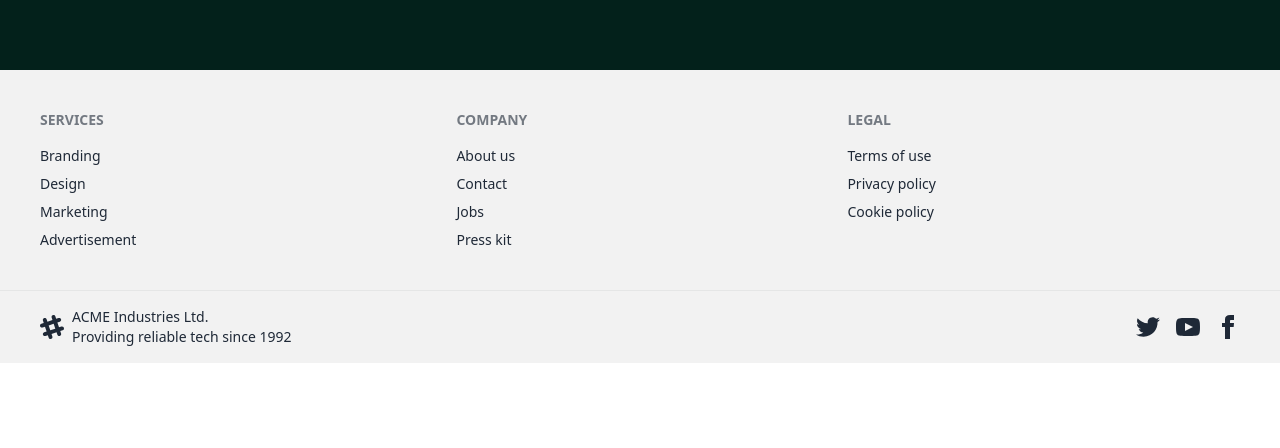
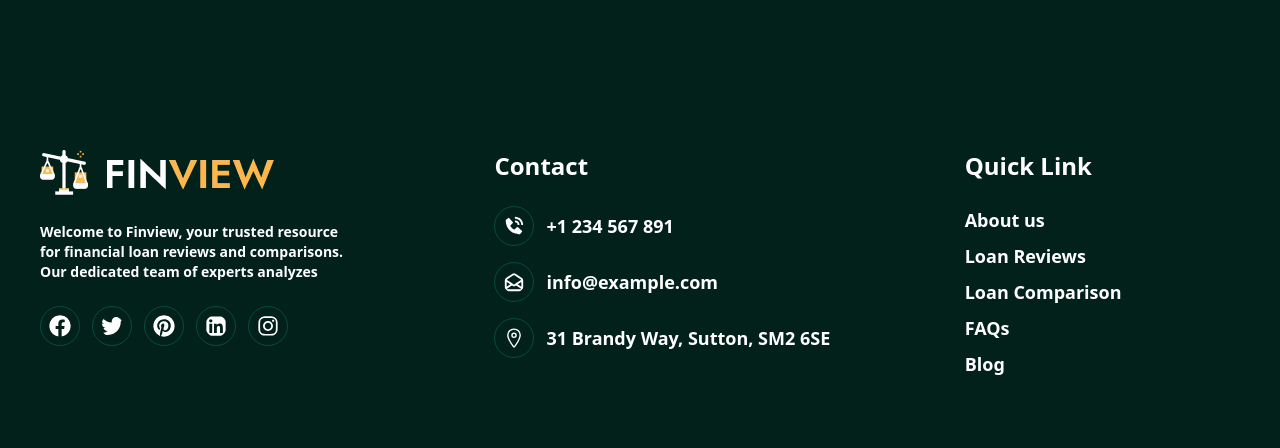
Before and after one commit to Rashedul-Hoque-Rashed/get-loan-client, a React (Vite) app: page / in a window 1280 px wide. Shown: the part 504-952 px from the top of the page. Before the commit the page ends 867 px from the top, so only its background shows below. Built offline with nearby package versions, Linux system fonts and the light colour scheme.

Commit message:
added footer

```diff
--- a/src/Shared/Footer.jsx
+++ b/src/Shared/Footer.jsx
@@ -1,40 +1,61 @@
+import logo from "../assets/images/logo.webp"
+import { FaFacebook, FaInstagram, FaLinkedin, FaPinterest, FaTwitter } from "react-icons/fa";
+import { BiSolidPhoneCall } from "react-icons/bi";
+import { HiOutlineMailOpen } from "react-icons/hi";
+import { IoLocationOutline } from "react-icons/io5";
+import { Link } from "react-router-dom";
+
+
 
 
 const Footer = () => {
   return (
-        <div>
-            <footer className="footer p-10 bg-base-200 text-base-content">
+    <div className="bg-[#03211b]">
+      <footer className="footer py-20 px-10">
         <nav>
-    <header className="footer-title">Services</header>
-    <a className="link link-hover">Branding</a>
-    <a className="link link-hover">Design</a>
-    <a className="link link-hover">Marketing</a>
-    <a className="link link-hover">Advertisement</a>
+          <img src={logo} alt="" />
+          <p className="text-white max-w-xs font-semibold my-4">Welcome to Finview, your trusted resource for financial loan reviews and comparisons. Our dedicated team of experts analyzes</p>
+          <div className="flex items-center gap-3">
+            <FaFacebook className="w-10 h-10 text-white p-2 rounded-full border border-[#074c3e] hover:bg-[#074c3e]" />
+            <FaTwitter className="w-10 h-10 text-white p-2 rounded-full border border-[#074c3e] hover:bg-[#074c3e]" />
+            <FaPinterest className="w-10 h-10 text-white p-2 rounded-full border border-[#074c3e] hover:bg-[#074c3e]" />
+            <FaLinkedin className="w-10 h-10 text-white p-2 rounded-full border border-[#074c3e] hover:bg-[#074c3e]" />
+            <FaInstagram className="w-10 h-10 text-white p-2 rounded-full border border-[#074c3e] hover:bg-[#074c3e]" />
+          </div>
         </nav>
         <nav>
-    <header className="footer-title">Company</header>
-    <a className="link link-hover">About us</a>
-    <a className="link link-hover">Contact</a>
-    <a className="link link-hover">Jobs</a>
-    <a className="link link-hover">Press kit</a>
+          <header className="text-2xl font-bold text-white mb-4">Contact</header>
+          <div className="flex items-center gap-3">
+            <BiSolidPhoneCall className="w-10 h-10 text-white p-2 rounded-full border border-[#074c3e] hover:bg-[#074c3e]" />
+            <h4 className="text-white cursor-pointer text-lg font-semibold hover:text-[#fcb650]">+1 234 567 891</h4>
+          </div>
+          <div className="flex items-center gap-3 my-2">
+            <HiOutlineMailOpen className="w-10 h-10 text-white p-2 rounded-full border border-[#074c3e] hover:bg-[#074c3e]" />
+            <h4 className="text-white cursor-pointer text-lg font-semibold hover:text-[#fcb650]">info@example.com</h4>
+          </div>
+          <div className="flex items-center gap-3">
+            <IoLocationOutline className="w-10 h-10 text-white p-2 rounded-full border border-[#074c3e] hover:bg-[#074c3e]" />
+            <h4 className="text-white cursor-pointer text-lg font-semibold hover:text-[#fcb650]">31 Brandy Way, Sutton, SM2 6SE</h4>
+          </div>
         </nav>
         <nav>
-    <header className="footer-title">Legal</header>
-    <a className="link link-hover">Terms of use</a>
-    <a className="link link-hover">Privacy policy</a>
-    <a className="link link-hover">Cookie policy</a>
+          <header className="text-2xl font-bold text-white mb-4">Quick Link</header>
+          <Link to='/about' className="text-white cursor-pointer text-lg font-semibold hover:text-[#fcb650]">About us</Link>
+          <Link to='/loanReviews' className="text-white cursor-pointer text-lg font-semibold hover:text-[#fcb650]">Loan Reviews</Link>
+          <Link to='/loanComparison' className="text-white cursor-pointer text-lg font-semibold hover:text-[#fcb650]">Loan Comparison</Link>
+          <Link to='/faq' className="text-white cursor-pointer text-lg font-semibold hover:text-[#fcb650]">FAQs</Link>
+          <Link to='/blog' className="text-white cursor-pointer text-lg font-semibold hover:text-[#fcb650]">Blog</Link>
         </nav>
       </footer>
-<footer className="footer px-10 py-4 border-t bg-base-200 text-base-content border-base-300">
+      <footer className="flex px-10 py-4 border-t border-[#ffffff1e] items-center flex-col-reverse md:flex-row justify-between gap-6">
         <aside className="items-center grid-flow-col">
-    <svg width="24" height="24" viewBox="0 0 24 24" xmlns="http://www.w3.org/2000/svg" fillRule="evenodd" clipRule="evenodd" className="fill-current"><path d="M22.672 15.226l-2.432.811.841 2.515c.33 1.019-.209 2.127-1.23 2.456-1.15.325-2.148-.321-2.463-1.226l-.84-2.518-5.013 1.677.84 2.517c.391 1.203-.434 2.542-1.831 2.542-.88 0-1.601-.564-1.86-1.314l-.842-2.516-2.431.809c-1.135.328-2.145-.317-2.463-1.229-.329-1.018.211-2.127 1.231-2.456l2.432-.809-1.621-4.823-2.432.808c-1.355.384-2.558-.59-2.558-1.839 0-.817.509-1.582 1.327-1.846l2.433-.809-.842-2.515c-.33-1.02.211-2.129 1.232-2.458 1.02-.329 2.13.209 2.461 1.229l.842 2.515 5.011-1.677-.839-2.517c-.403-1.238.484-2.553 1.843-2.553.819 0 1.585.509 1.85 1.326l.841 2.517 2.431-.81c1.02-.33 2.131.211 2.461 1.229.332 1.018-.21 2.126-1.23 2.456l-2.433.809 1.622 4.823 2.433-.809c1.242-.401 2.557.484 2.557 1.838 0 .819-.51 1.583-1.328 1.847m-8.992-6.428l-5.01 1.675 1.619 4.828 5.011-1.674-1.62-4.829z"></path></svg>
-    <p>ACME Industries Ltd. <br/>Providing reliable tech since 1992</p>
+          <p className="text-white font-semibold">Copyright © {new Date().getFullYear()} <span className="text-[#fcb650]">FINVIEW</span>. Designed By  <span className="text-[#fcb650]">Rashedul Hoque</span></p>
         </aside>
         <nav className="md:place-self-center md:justify-self-end">
-    <div className="grid grid-flow-col gap-4">
-      <a><svg xmlns="http://www.w3.org/2000/svg" width="24" height="24" viewBox="0 0 24 24" className="fill-current"><path d="M24 4.557c-.883.392-1.832.656-2.828.775 1.017-.609 1.798-1.574 2.165-2.724-.951.564-2.005.974-3.127 1.195-.897-.957-2.178-1.555-3.594-1.555-3.179 0-5.515 2.966-4.797 6.045-4.091-.205-7.719-2.165-10.148-5.144-1.29 2.213-.669 5.108 1.523 6.574-.806-.026-1.566-.247-2.229-.616-.054 2.281 1.581 4.415 3.949 4.89-.693.188-1.452.232-2.224.084.626 1.956 2.444 3.379 4.6 3.419-2.07 1.623-4.678 2.348-7.29 2.04 2.179 1.397 4.768 2.212 7.548 2.212 9.142 0 14.307-7.721 13.995-14.646.962-.695 1.797-1.562 2.457-2.549z"></path></svg></a>
-      <a><svg xmlns="http://www.w3.org/2000/svg" width="24" height="24" viewBox="0 0 24 24" className="fill-current"><path d="M19.615 3.184c-3.604-.246-11.631-.245-15.23 0-3.897.266-4.356 2.62-4.385 8.816.029 6.185.484 8.549 4.385 8.816 3.6.245 11.626.246 15.23 0 3.897-.266 4.356-2.62 4.385-8.816-.029-6.185-.484-8.549-4.385-8.816zm-10.615 12.816v-8l8 3.993-8 4.007z"></path></svg></a>
-      <a><svg xmlns="http://www.w3.org/2000/svg" width="24" height="24" viewBox="0 0 24 24" className="fill-current"><path d="M9 8h-3v4h3v12h5v-12h3.642l.358-4h-4v-1.667c0-.955.192-1.333 1.115-1.333h2.885v-5h-3.808c-3.596 0-5.192 1.583-5.192 4.615v3.385z"></path></svg></a>
+          <div className="flex flex-wrap gap-4 justify-center">
+            <Link to='/help&support' className="text-white cursor-pointer text-sm font-semibold hover:text-[#fcb650]">Help & Support</Link>
+            <Link to='/privacyPolicy' className="text-white cursor-pointer text-sm font-semibold hover:text-[#fcb650]">Privacy policy</Link>
+            <Link to='/terms&conditions' className="text-white cursor-pointer text-sm font-semibold hover:text-[#fcb650]">Terms & Conditions</Link>
           </div>
         </nav>
       </footer>
```
Lines whose indentation alone changed are shown as unchanged.
